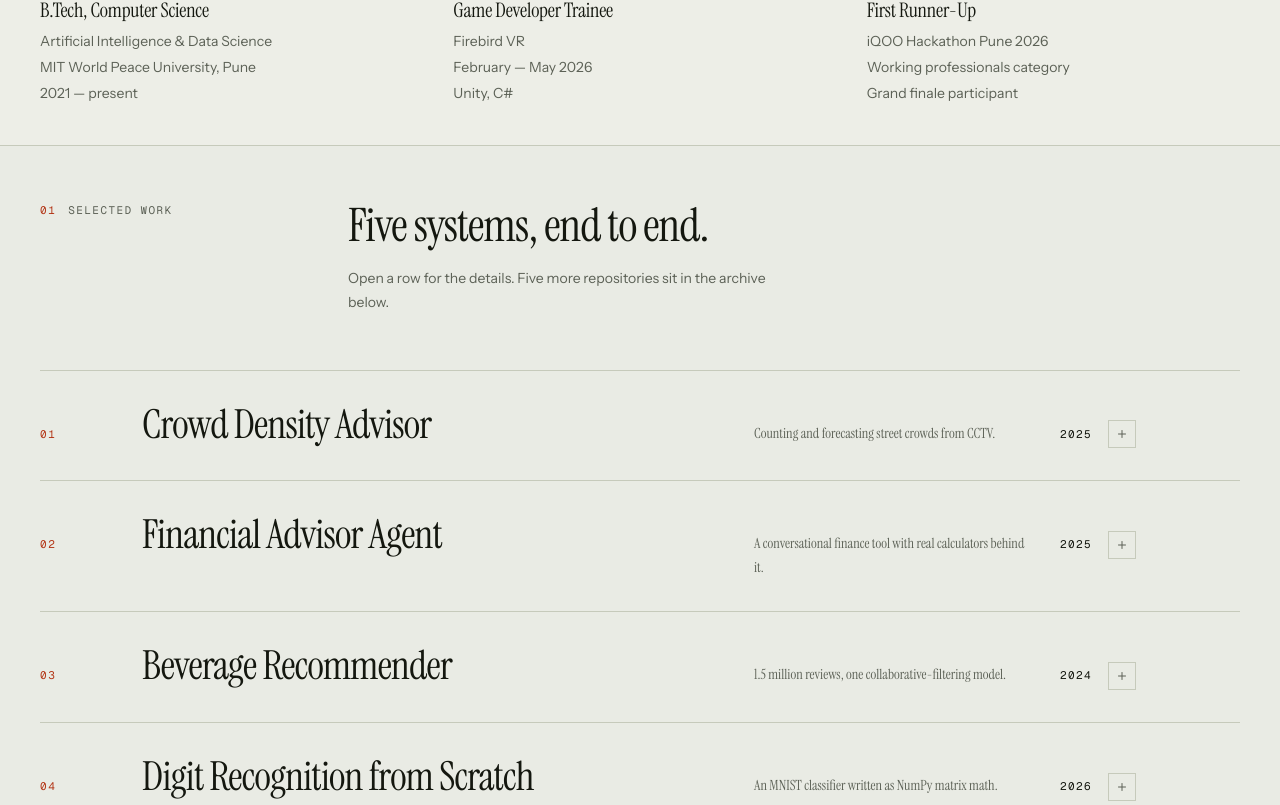
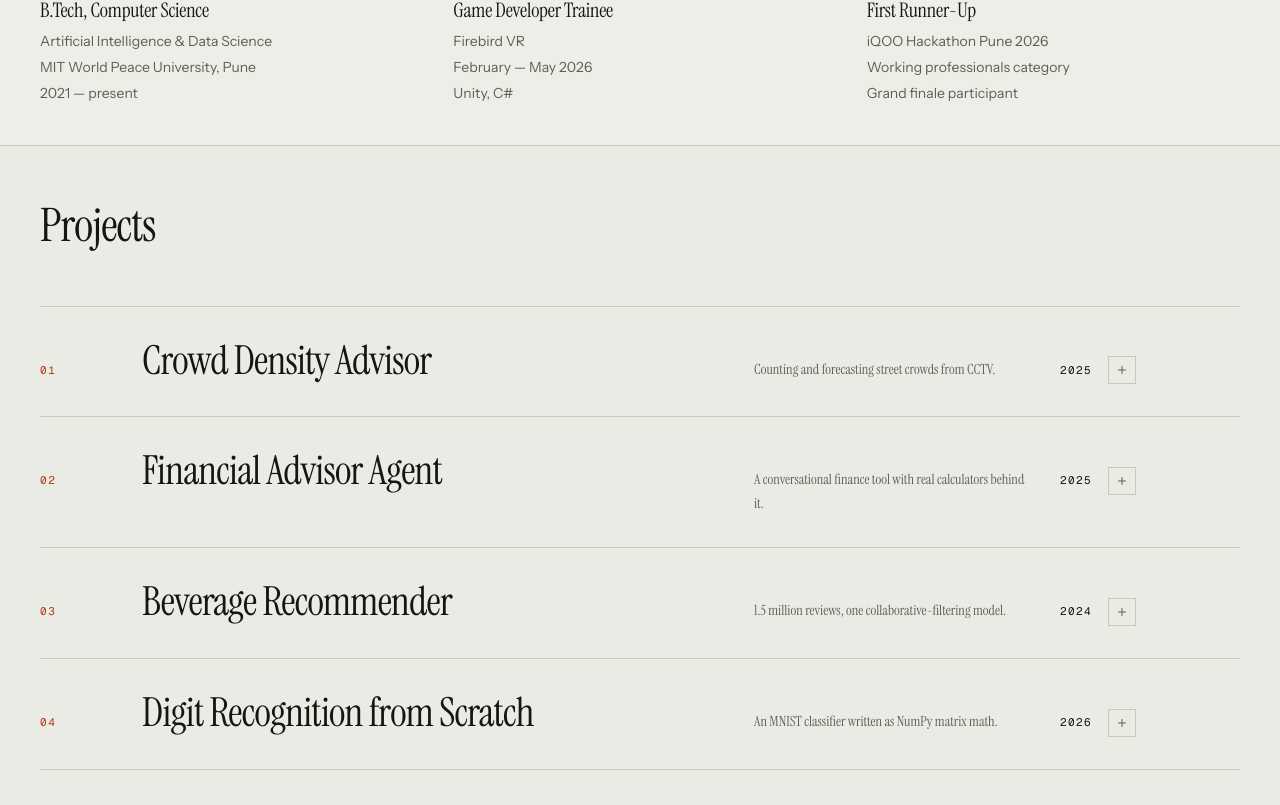
Before and after one commit to SamarthRachcha/Portfolio, a Next.js app: page / in a window 1280 px wide. Shown: the part 708-1513 px from the top of the page. Built offline with nearby package versions, Linux system fonts and the light colour scheme.

Commit message:
Simplify the work section header to a single Projects title

```diff
--- a/app/page.tsx
+++ b/app/page.tsx
@@ -18,13 +18,7 @@ export default function Home() {
       <main id="top">
         <Hero />
         <Credentials />
-        <Section
-          id="work"
-          index="01"
-          label="Selected work"
-          title="Five systems, end to end."
-          note="Open a row for the details. Five more repositories sit in the archive below."
-        >
+        <Section id="work" title="Projects">
           <WorkIndex />
           <ArchiveIndex />
         </Section>
--- a/components/section.tsx
+++ b/components/section.tsx
@@ -3,8 +3,8 @@ import { cn } from "@/lib/utils";
 
 type SectionProps = {
   id: string;
-  index: string;
-  label: string;
+  index?: string;
+  label?: string;
   title: string;
   note?: string;
   children: ReactNode;
@@ -20,23 +20,26 @@ export function Section({
   children,
   className,
 }: SectionProps) {
+  const Title = label ? "p" : "h2";
+
   return (
-    <section
-      id={id}
-      className={cn("border-t border-rule", className)}
-    >
+    <section id={id} className={cn("border-t border-rule", className)}>
       <div className="mx-auto max-w-[88rem] px-6 md:px-10">
         <div className="grid gap-4 py-10 md:grid-cols-12 md:gap-8 md:py-14">
-          <div className="flex items-baseline gap-3 md:col-span-3">
-            <span className="font-mono text-[0.6875rem] tracking-[0.14em] text-signal">
-              {index}
-            </span>
-            <h2 className="label text-ink-muted">{label}</h2>
-          </div>
-          <div className="md:col-span-9">
-            <p className="max-w-3xl font-serif text-[clamp(1.9rem,3.6vw,3.15rem)] leading-[1.04] tracking-[-0.02em] text-balance">
+          {index || label ? (
+            <div className="flex items-baseline gap-3 md:col-span-3">
+              {index ? (
+                <span className="font-mono text-[0.6875rem] tracking-[0.14em] text-signal">
+                  {index}
+                </span>
+              ) : null}
+              {label ? <h2 className="label text-ink-muted">{label}</h2> : null}
+            </div>
+          ) : null}
+          <div className={label ? "md:col-span-9" : "md:col-span-12"}>
+            <Title className="max-w-3xl font-serif text-[clamp(1.9rem,3.6vw,3.15rem)] leading-[1.04] tracking-[-0.02em] text-balance">
               {title}
-            </p>
+            </Title>
             {note ? (
               <p className="mt-4 max-w-md text-sm leading-6 text-ink-muted">
                 {note}
```
